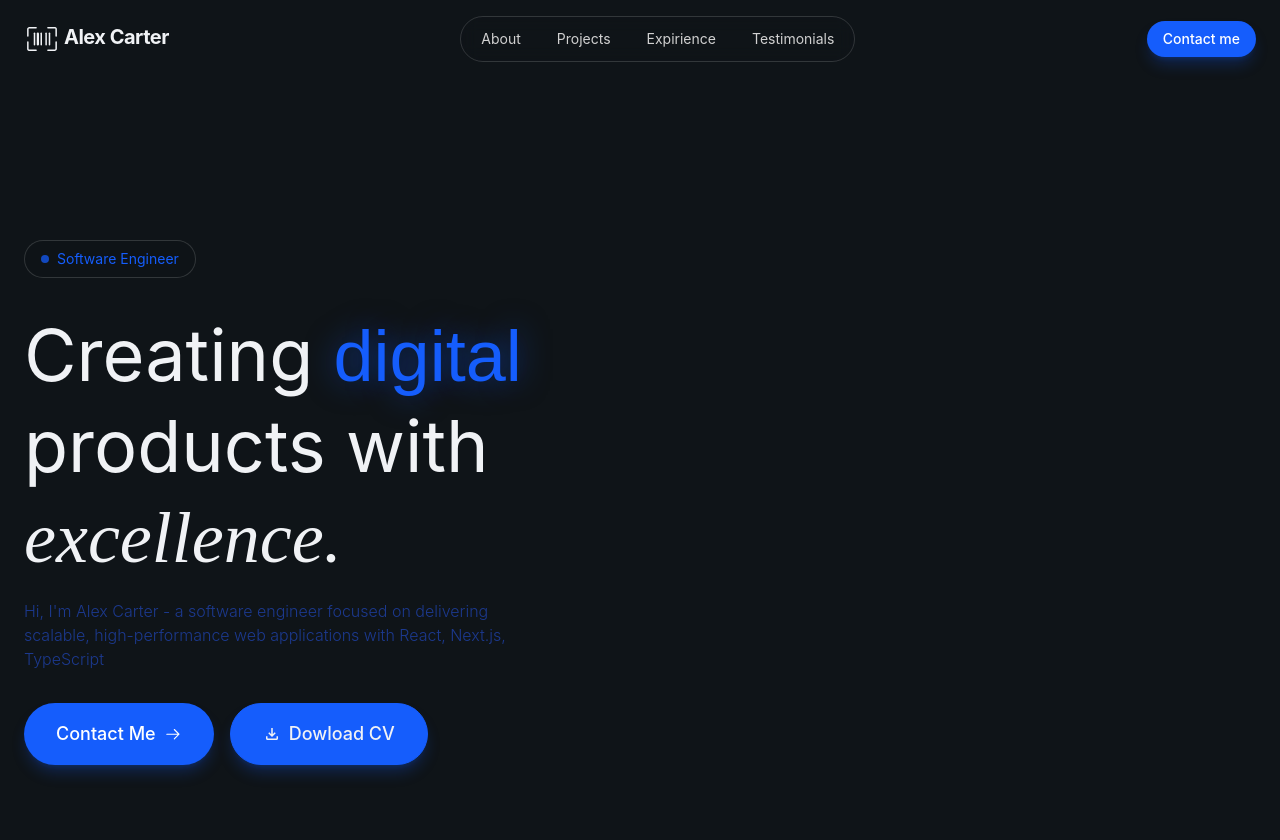
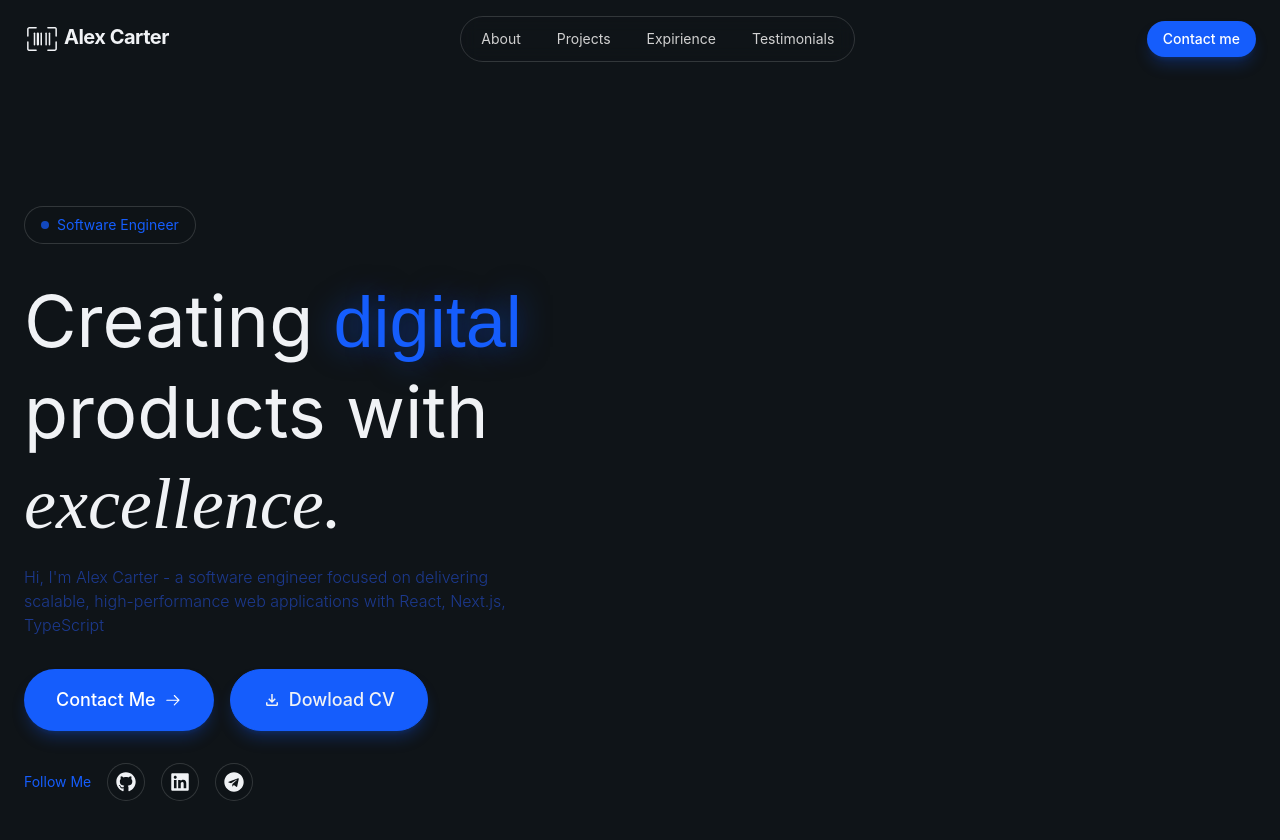
Before and after one commit to lilyashushka-ux/my-project-3, a React (Vite) app: page / in a window 1280 px wide. Shown: the top 840 px of the page. Built offline with nearby package versions, Linux system fonts and the light colour scheme; a web font is replaced by a local one.

Commit message:
Add social links svg

```diff
--- a/src/sections/Hero.jsx
+++ b/src/sections/Hero.jsx
@@ -4,7 +4,11 @@ import { MdOutlineFileDownload } from "react-icons/md";
 import { FaGithub, FaLinkedin, FaTelegram } from "react-icons/fa";
 import AnimatedBorderButton from "../components/AnimatedBorderButton";
 
-
+const SocialIcon = [
+ {icon : FaGithub, href : '#'},
+ {icon : FaLinkedin, href : '#'},
+ {icon : FaTelegram, href : '#'}
+];
 
 
 const Hero = () =>{
@@ -38,6 +42,15 @@ const Hero = () =>{
                             Dowload CV
                         </AnimatedBorderButton>
                     </div>
+                    {/*Social Links*/}
+                    <div className="flex items-center gap-4 animate-fade-in animation-delay-200">
+                        <span className="text-sm text-blue-600 ">Follow Me</span>
+                        {SocialIcon.map((social, index) =>
+                      ( <a href={social.href} key={index} className="glass p-2 rounded-full hover:text-blue-600 transition-all duration-300">
+                            {<social.icon className='w-5 h-5'/>}
+                         </a>)
+                        )}
+                    </div>
                   </div>
                   {/*Right Column*/}
                   <div></div>
```
